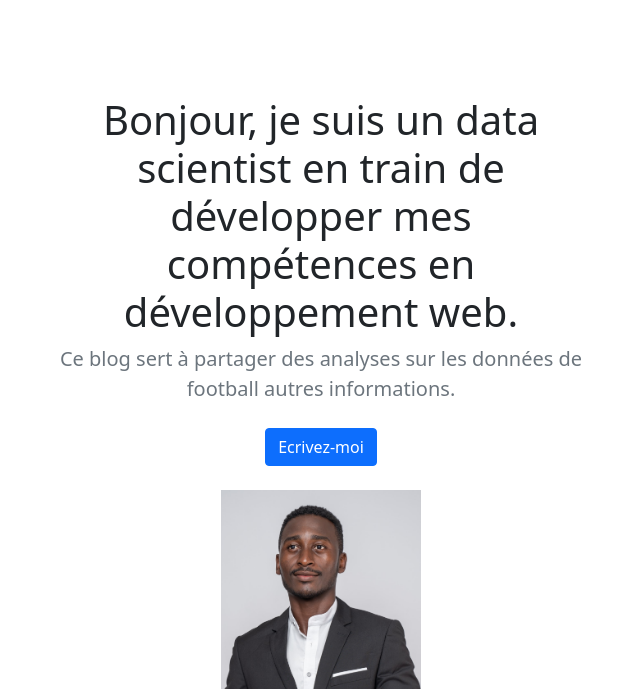
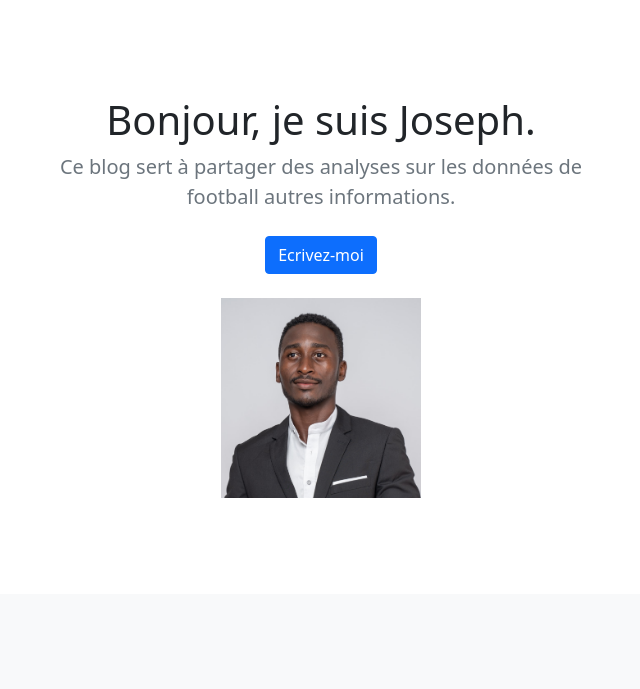
Before and after one commit to jassuondo/django_2.0.2_portfolio_project, a Django app: page / in a window 1280 px wide. Shown: the part 56-745 px from the top of the page, without its empty margins (319-959 px from the left). Run offline with Django 3.2, Linux system fonts and the light colour scheme.

Commit message:
Maj du message d'introduction 2

```diff
--- a/jobs/templates/jobs/home.html
+++ b/jobs/templates/jobs/home.html
@@ -65,7 +65,7 @@
   <section class="py-5 text-center container">
     <div class="row py-lg-5">
       <div class="col-lg-6 col-md-8 mx-auto">
-        <h1 class="fw-light">Bonjour, je suis un data scientist en train de développer mes compétences en développement web.</h1>
+        <h1 class="fw-light">Bonjour, je suis Joseph.</h1>
         <p class="lead text-muted">Ce blog sert à partager des analyses sur les données de football autres informations.</p>
         <p>
           <a href="mailto:assujoseph@yahoo.fr" class="btn btn-primary my-2">Ecrivez-moi</a>
```
